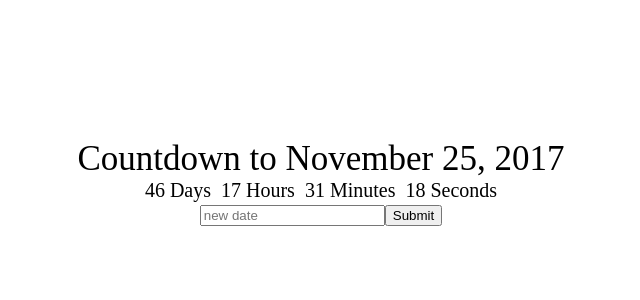
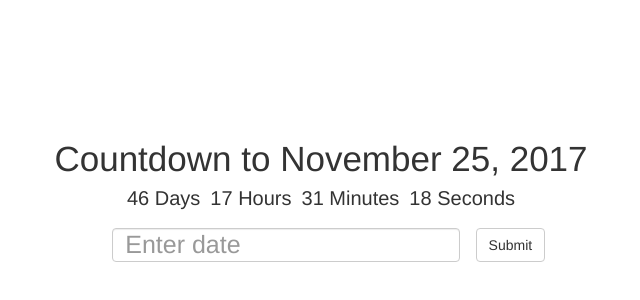
Before and after one commit to nikshepsvn/ReactCountdown, a React (Create React App) app in the folder reactcountdown/: page / in a window 1280 px wide. Shown: the part 122-422 px from the top of the page, without its empty margins (319-959 px from the left). Built offline with nearby package versions, Linux system fonts and the light colour scheme.

Commit message:
added react-bootstrap and styling

```diff
--- a/reactcountdown/package.json
+++ b/reactcountdown/package.json
@@ -4,6 +4,7 @@
   "private": true,
   "dependencies": {
     "react": "^16.0.0",
+    "react-bootstrap": "^0.31.3",
     "react-dom": "^16.0.0",
     "react-scripts": "1.0.14"
   },
--- a/reactcountdown/public/index.html
+++ b/reactcountdown/public/index.html
@@ -19,6 +19,8 @@
       work correctly both with client-side routing and a non-root public URL.
       Learn how to configure a non-root public URL by running `npm run build`.
     -->
+    <!-- Latest compiled and minified CSS -->
+    <link rel="stylesheet" href="https://maxcdn.bootstrapcdn.com/bootstrap/latest/css/bootstrap.min.css">
     <title>React App</title>
   </head>
   <body>
--- a/reactcountdown/src/App.css
+++ b/reactcountdown/src/App.css
@@ -12,3 +12,8 @@
   display:inline;
   padding:5px;
 }
+
+.deadlineInput{
+  font-size:25px;
+  margin:2%;
+}
--- a/reactcountdown/src/App.jsx
+++ b/reactcountdown/src/App.jsx
@@ -1,6 +1,7 @@
 import React, {Component} from 'react';
 import Clock from './Clock';
 import './App.css';
+import { Form, FormControl, Button} from 'react-bootstrap';
 
 class App extends Component {
   constructor(props){
@@ -23,11 +24,11 @@ class App extends Component {
         <Clock
           deadline = {this.state.deadline}
         />
-        <div>
-          <input placeholder = "new date"
+        <Form inline>
+          <FormControl className="deadlineInput" placeholder = "Enter date"
           onChange = {event => {this.setState({newDeadline: event.target.value})}}/>
-          <button onClick = {() => {this.changeDeadline()}}> Submit </button>
-        </div>
+          <Button onClick = {() => {this.changeDeadline()}}> Submit </Button>
+        </Form>
       </div>
     )
   }
--- a/reactcountdown/src/Clock.jsx
+++ b/reactcountdown/src/Clock.jsx
@@ -20,6 +20,15 @@ class Clock extends Component {
     setInterval(()=> this.getTimeUntil(this.props.deadline), 1000)
   }
 
+  leading0(num){
+      if(num < 10){
+        return '0'+num;
+      }
+      else{
+        return num;
+      }
+  }
+
   getTimeUntil(deadline){
     const time = Date.parse(deadline) - Date.parse(new Date());
     const seconds = Math.floor((time/1000)%60);
@@ -32,10 +41,10 @@ class Clock extends Component {
   render(){
     return (
       <div>
-        <div className = "clockDays">{this.state.days} Days</div>
-        <div className = "clockHours">{this.state.hours} Hours</div>
-        <div className = "clockMinutes">{this.state.minutes} Minutes</div>
-        <div className = "clockSeconds">{this.state.seconds} Seconds</div>
+        <div className = "clockDays">{this.leading0(this.state.days)} Days</div>
+        <div className = "clockHours">{this.leading0(this.state.hours)} Hours</div>
+        <div className = "clockMinutes">{this.leading0(this.state.minutes)} Minutes</div>
+        <div className = "clockSeconds">{this.leading0(this.state.seconds)} Seconds</div>
       </div>
     )
   }
```
